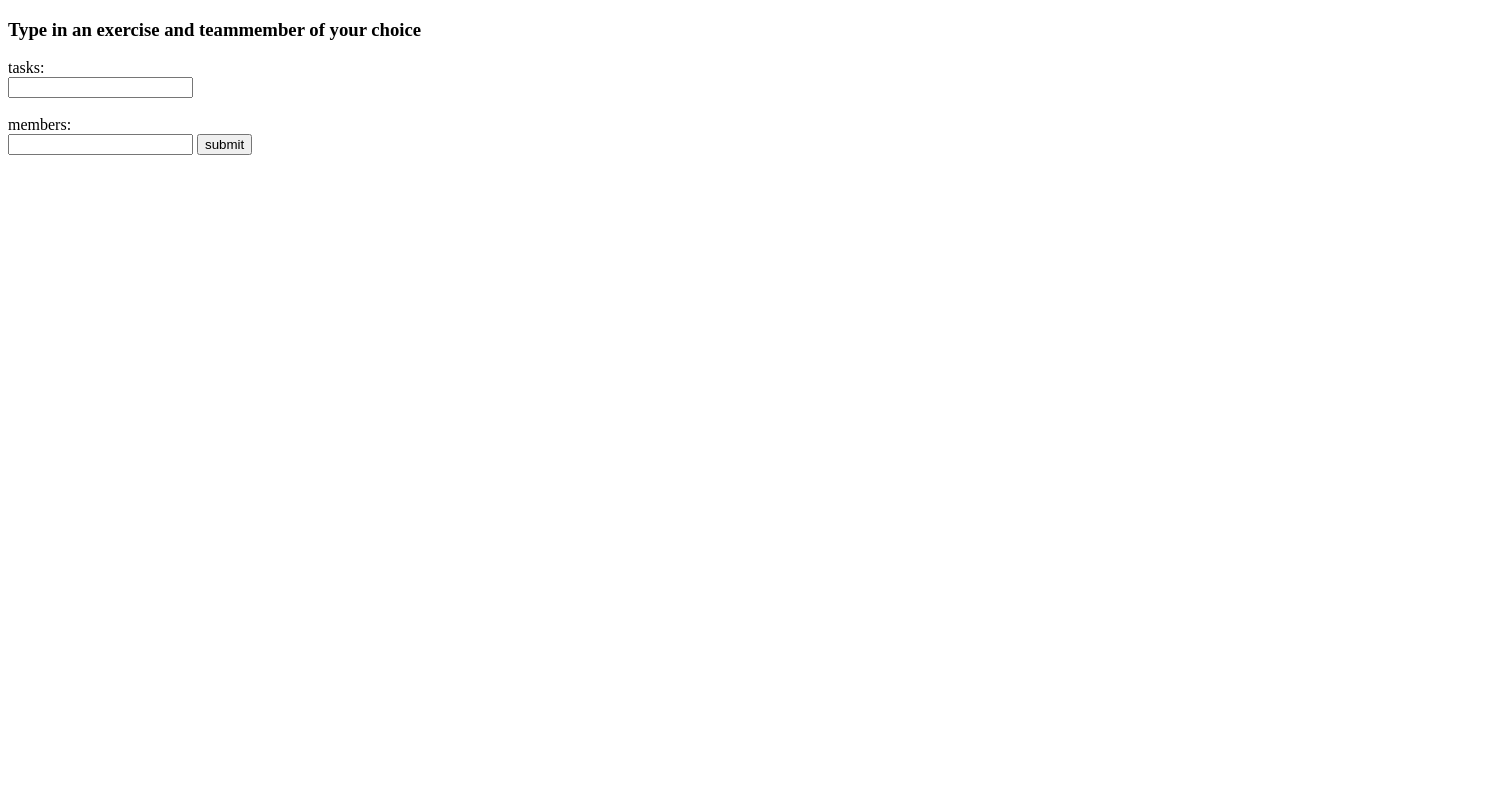
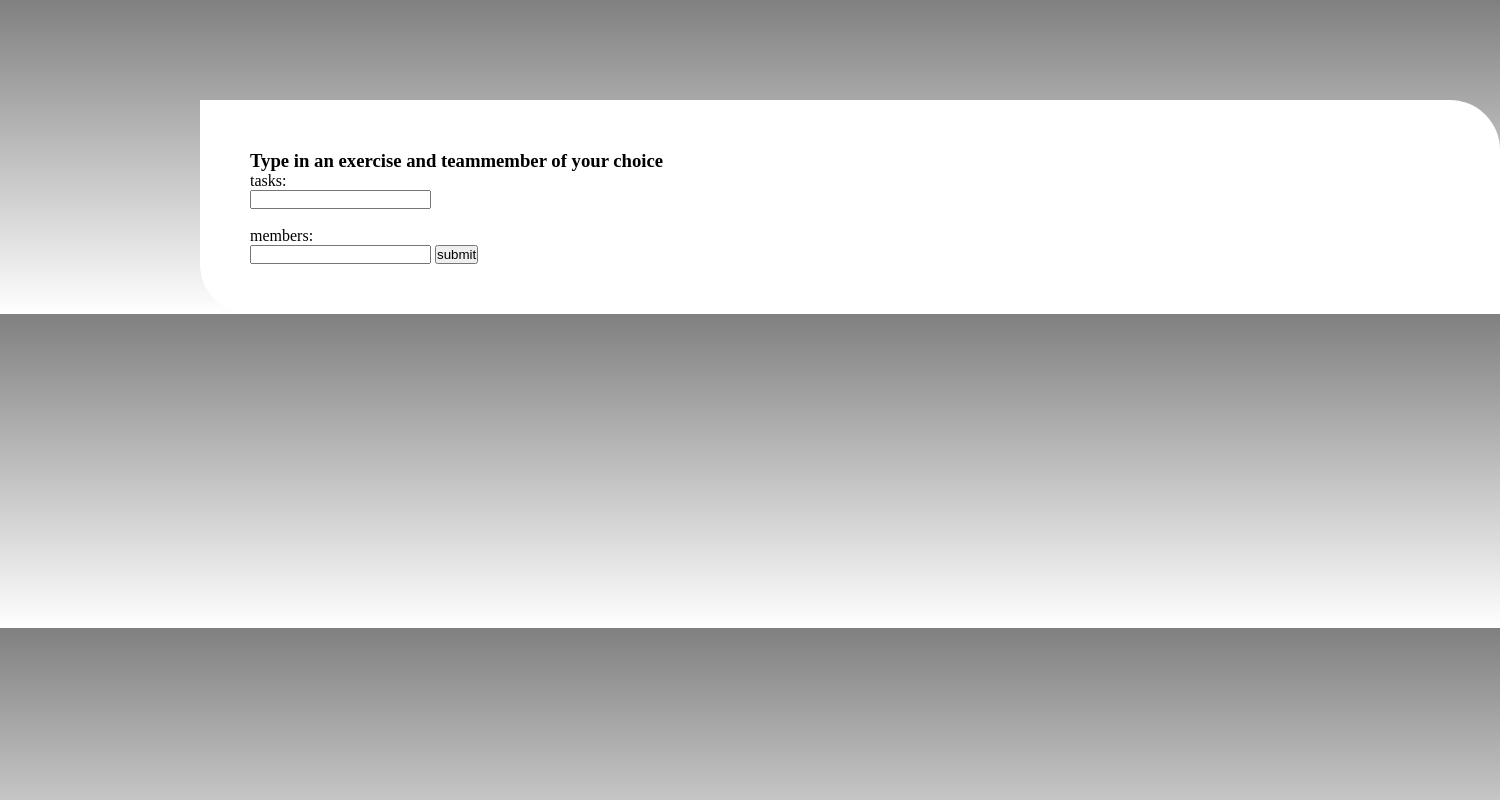
Before and after one commit to Westerdals/pro104-assignment-Heltkake, a plain HTML site: page index.html in a window 1280 px wide. Shown: the whole page, 1500 px wide, since content can reach past the window. Drawn offline with Linux system fonts and the light colour scheme.

Commit message:
CSS endinger

```diff
--- a/CSS.css
+++ b/CSS.css
@@ -1,23 +1,22 @@
 /* CSS fil! woohooo */
-* {
-        padding: 0;
-        margin: 0;
-    }
 
-    body {
-        background-image: linear-gradient(grey, white);
-        background-size: cover;
-    }
+* {
+    margin: 0;
+    padding: 0;
+}
 
-    .main-container {
-        background-color: white;
-        border-radius: 50px;
-        border: solid 2px black;
-        margin-top: 100px;
-        margin-left: 200px;
-        margin-bottom: 200px;
-        padding: 50px;
-        position: relative;
-        height: 800px;
-        width: 1200px;
-    }
+body {
+    background-image: linear-gradient(grey, white);
+    background-size: cover;
+}
+
+.main-container {
+    width: 1200px;
+    background-color: white;
+    border: solid black 1,5px;
+    border-radius: 0px 50px;
+    padding: 50px;
+    position: relative;
+    margin-top: 100px;
+    margin-left: 200px;
+}
```
